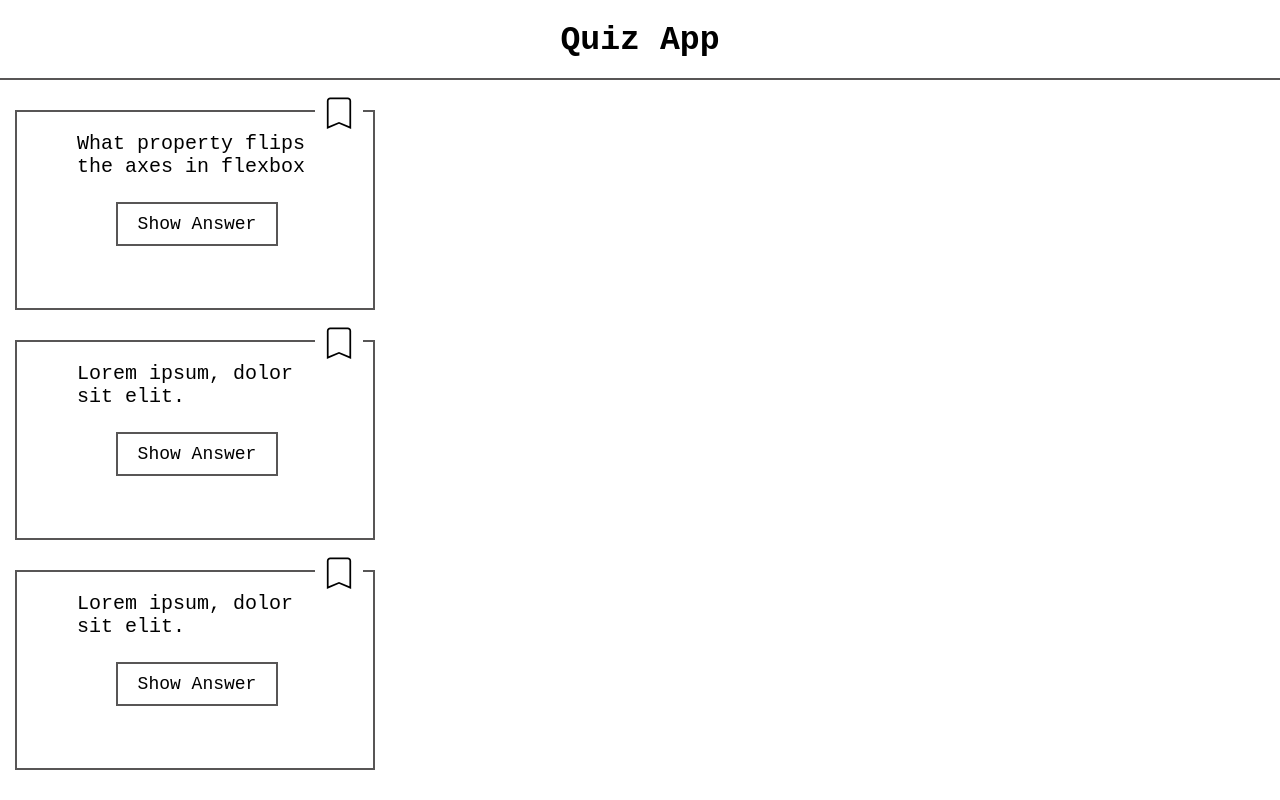
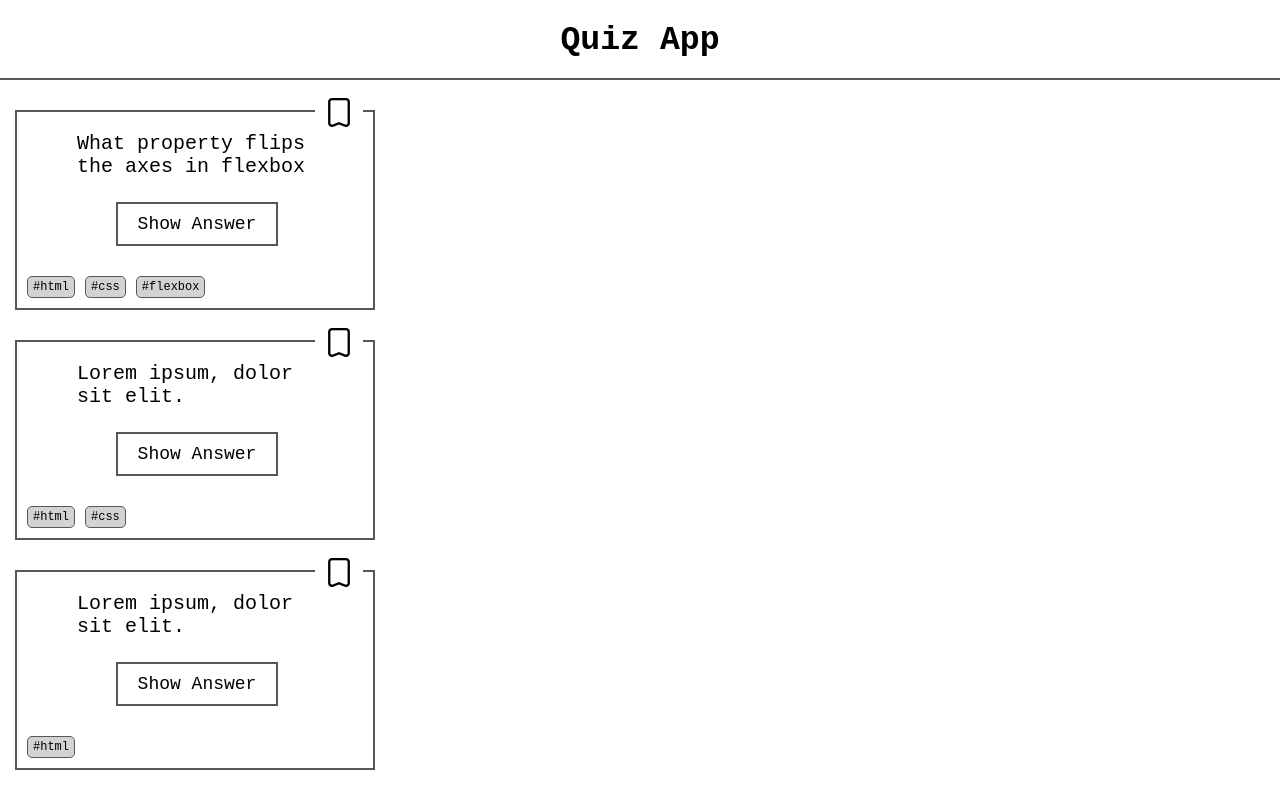
Before and after one commit to MichanNan/Quiz-App, a website: page index.html in a window 1280 px wide. Drawn offline with nearby package versions, Linux system fonts and the light colour scheme; files whose address does not match are found by name.

Commit message:
add question categories

```diff
--- a/css/style.css
+++ b/css/style.css
@@ -33,8 +33,9 @@
   height: 48px;
 }
 
-.bookmark img {
-  width: 48px;
+.bookmark .material-symbols-rounded {
+  font-variation-settings: "FILL" 0, "wght" 100, "GRAD" 200, "opsz" 20;
+  font-size: 48px;
 }
 
 .question {
@@ -60,3 +61,18 @@
   border: solid 2px rgb(88, 86, 86);
   padding: 10px 20px;
 }
+
+.question-categories {
+  display: flex;
+  position: absolute;
+  bottom: 10px;
+}
+.categories {
+  font-size: 12px;
+  font-weight: 100;
+  border: solid 1px rgb(88, 86, 86);
+  border-radius: 5px;
+  padding: 3px 5px;
+  margin-left: 10px;
+  background-color: lightgrey;
+}
--- a/index.html
+++ b/index.html
@@ -6,6 +6,10 @@
     <meta name="viewport" content="width=device-width, initial-scale=1.0" />
     <title>Quiz App</title>
     <link rel="stylesheet" href="./css//style.css" />
+    <link
+      rel="stylesheet"
+      href="https://fonts.googleapis.com/css2?family=Material+Symbols+Rounded:opsz,wght,FILL,GRAD@20..48,100..700,0..1,-50..200"
+    />
   </head>
   <body>
     <header>
@@ -14,33 +18,42 @@
     <main>
       <section class="question-card">
         <div class="bookmark">
-          <img src="./asset/bookmark_FILL0_wght100_GRAD200_opsz48.svg" alt="" />
+          <span class="material-symbols-rounded"> bookmark </span>
         </div>
         <div class="question">
           <p class="question-text">What property flips the axes in flexbox</p>
           <div class="show-answer">Show Answer</div>
         </div>
-        <div class="question-footer"></div>
+        <div class="question-categories">
+          <div class="categories">#html</div>
+          <div class="categories">#css</div>
+          <div class="categories">#flexbox</div>
+        </div>
       </section>
       <section class="question-card">
         <div class="bookmark">
-          <img src="./asset/bookmark_FILL0_wght100_GRAD200_opsz48.svg" alt="" />
+          <span class="material-symbols-rounded"> bookmark </span>
         </div>
         <div class="question">
           <p class="question-text">Lorem ipsum, dolor sit elit.</p>
           <div class="show-answer">Show Answer</div>
         </div>
-        <div class="question-footer"></div>
+        <div class="question-categories">
+          <div class="categories">#html</div>
+          <div class="categories">#css</div>
+        </div>
       </section>
       <section class="question-card">
         <div class="bookmark">
-          <img src="./asset/bookmark_FILL0_wght100_GRAD200_opsz48.svg" alt="" />
+          <span class="material-symbols-rounded"> bookmark </span>
         </div>
         <div class="question">
           <p class="question-text">Lorem ipsum, dolor sit elit.</p>
           <div class="show-answer">Show Answer</div>
         </div>
-        <div class="question-footer"></div>
+        <div class="question-categories">
+          <div class="categories">#html</div>
+        </div>
       </section>
     </main>
     <footer></footer>
```
